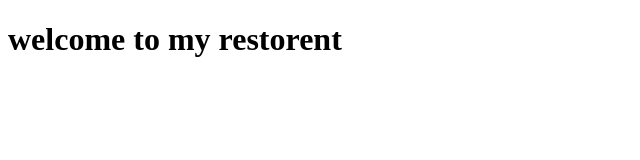
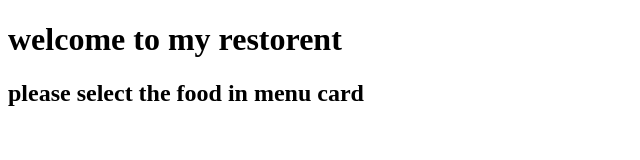
Before and after one commit to Adityagaurkar09/git-pratice11, a plain HTML site: page index.html in a window 1280 px wide. Shown: the whole page, without its empty margins (0-640 px from the left). Drawn offline with Linux system fonts and the light colour scheme.

Commit message:
food selected

```diff
--- a/index.html
+++ b/index.html
@@ -7,5 +7,6 @@
 </head>
 <body>
     <h1>welcome to my restorent</h1>
+    <h2>please select the food in menu card</h2>
 </body>
 </html>
```
